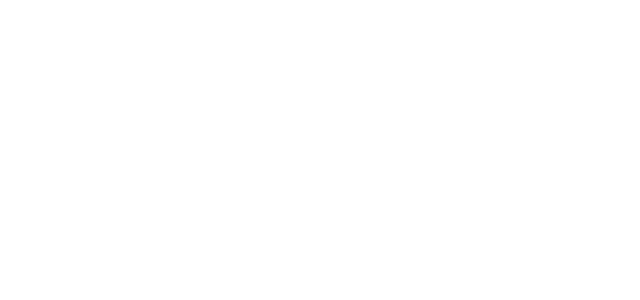
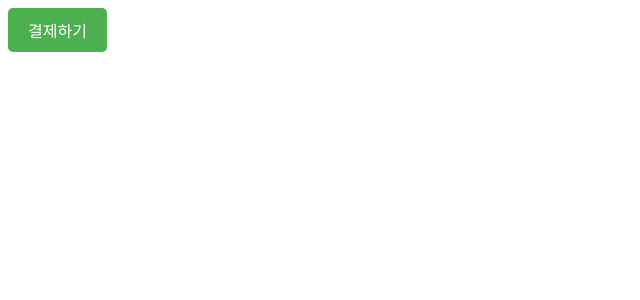
Before and after one commit to DS-TEAM11/front-smartpay, a React (Create React App) app: page /pay in a window 1280 px wide. Shown: the top 300 px of the page, without its empty margins (0-640 px from the left). Built offline with nearby package versions, Linux system fonts and the light colour scheme; the HTML template or start-up script is replaced by a standard one.

Commit message:
feat: 결제 페이지 테스트

```diff
--- a/package.json
+++ b/package.json
@@ -6,8 +6,10 @@
     "@testing-library/jest-dom": "^5.17.0",
     "@testing-library/react": "^13.4.0",
     "@testing-library/user-event": "^13.5.0",
+    "axios": "^1.7.4",
     "react": "^18.3.1",
     "react-dom": "^18.3.1",
+    "react-router-dom": "^6.26.1",
     "react-scripts": "5.0.1",
     "web-vitals": "^2.1.4"
   },
--- a/src/App.js
+++ b/src/App.js
@@ -1,5 +1,16 @@
+import { BrowserRouter, Routes, Route } from "react-router-dom";
+import Pay from "./pages/Pay";
+import PaymentSuccess from "./component/Receipt";
+
 function App() {
-    return <div></div>;
+  return (
+    <BrowserRouter>
+      <Routes>
+        <Route path="/pay" element={<Pay />} />
+        <Route path="/pay/success" element={<PaymentSuccess />} />
+      </Routes>
+    </BrowserRouter>
+  );
 }
 
 export default App;
--- a/src/component/Receipt.js
+++ b/src/component/Receipt.js
@@ -0,0 +1,58 @@
+import React from 'react';
+import { useLocation } from 'react-router-dom';
+
+const PaymentSuccess = ({ paymentData }) => {
+  const location = useLocation();
+  const data = paymentData || location.state?.paymentData;
+
+  const formatDate = (dateString) => {
+    if (!dateString) return '날짜 없음';
+
+    const year = dateString.slice(0, 4);
+    const month = dateString.slice(4, 6);
+    const day = dateString.slice(6, 8);
+
+    return `${year}년 ${month}월 ${day}일`;
+  };
+
+  const getCardLastFourDigits = (cardNo) => {
+    if (!cardNo) return '카드 번호 없음';
+    return cardNo.slice(-4);
+  };
+
+  return (
+    <div style={styles.container}>
+      <h2 style={styles.title}>결제 완료</h2>
+      {data ? (
+        <div style={styles.receipt}>
+          <p>주문 번호: {data.orderNo}</p>
+          <p>가맹점: {data.franchiseNo}</p>
+          <p>결제 금액: {data.price ? `${data.price}원` : '결제 금액 없음'}</p>
+          <p>상품: {data.product}</p>
+          <p>결제 일자: {data.payDate ? formatDate(data.payDate) : '결제 일자 없음'}</p>
+          <p>결제 카드: {getCardLastFourDigits(data.cardNo)}</p>
+          <p>받은 혜택: {data.savePrice ? `${data.savePrice}원` : '혜택 금액 없음'}</p>
+          <p>소지자: 본인</p>
+        </div>
+      ) : (
+        <p>결제 데이터가 없습니다.</p>
+      )}
+    </div>
+  );
+};
+
+const styles = {
+  container: {
+    padding: '20px',
+    fontFamily: 'Arial, sans-serif',
+  },
+  title: {
+    fontSize: '24px',
+    marginBottom: '20px',
+  },
+  receipt: {
+    fontSize: '18px',
+  },
+};
+
+export default PaymentSuccess;
--- a/src/pages/Pay.js
+++ b/src/pages/Pay.js
@@ -0,0 +1,94 @@
+import React, { useState } from "react";
+import axios from "axios";
+import { useNavigate } from "react-router-dom";
+import PaymentSuccess from "../component/Receipt";
+
+const Pay = () => {
+  const [paymentSuccess, setPaymentSuccess] = useState(false);
+  const [paymentData, setPaymentData] = useState(null);
+  const navigate = useNavigate();
+
+  const handlePayment = async () => {
+    const paymentData = {
+      orderNo: "TEST",
+      price: 150000,
+      product: "결제로그확인용",
+      cardNo: "2222-2222-2222-2222",
+      cardCode: 1,
+      getIsAi: true,
+      payDate: "20240101",
+      saveType: 1,
+      savePrice: 200,
+      franchiseNo: 1,
+      memberNo: "ce6e2639-3dda-46d2-8d14-1da870ff61e8"
+    };
+
+    try {
+      const response = await axios.post(
+        "http://localhost:8091/api/payment/request",
+        paymentData,
+        {
+          headers: {
+            "Content-Type": "application/json",
+          },
+        }
+      );
+      const paymentStatus = response.data; // API가 반환하는 return 값(결제 상태)
+
+      console.log(paymentStatus);
+
+      if (paymentStatus === 0) {
+        // 결제 성공
+        alert("결제가 완료되었습니다.");
+        setPaymentSuccess(true);
+        setPaymentData(response.data);
+        navigate("/pay/success", { state: { paymentData: paymentData} }); //결제 요청 값? 데이터 그대로 보내주기
+      } else if (paymentStatus === 1) {
+        // 카드 불일치
+        alert("결제 실패: 카드 정보 불일치");
+      } else if (paymentStatus === 2) {
+        // 유효기간 만료
+        alert("결제 실패:  유효기간 만료");
+      } else if (paymentStatus === 3) {
+        // 한도 초과
+        alert("결제 실패: 카드 한도");
+      } else {
+        // 예외 에러
+        alert("결제 실패: 서버 에러");
+      }
+
+    } catch (error) { //?????
+      if (error.response) {
+        console.error("결제 실패:", error.response.data);
+      } else if (error.request) {
+        console.error("응답 없음:", error.request);
+      } else {
+        console.error("요청 에러:", error.message);
+      }
+    }
+  };
+
+  return (
+    <div>
+      {!paymentSuccess ? (
+        <button onClick={handlePayment} style={buttonStyle}>
+          결제하기
+        </button>
+      ) : (
+        <PaymentSuccess paymentData={paymentData} />
+      )}
+    </div>
+  );
+};
+
+const buttonStyle = {
+  padding: "10px 20px",
+  backgroundColor: "#4CAF50",
+  color: "white",
+  border: "none",
+  borderRadius: "5px",
+  cursor: "pointer",
+  fontSize: "16px",
+};
+
+export default Pay;
```
Also changed, not shown: 1 other file (tests, documents, lock files or other folders).
